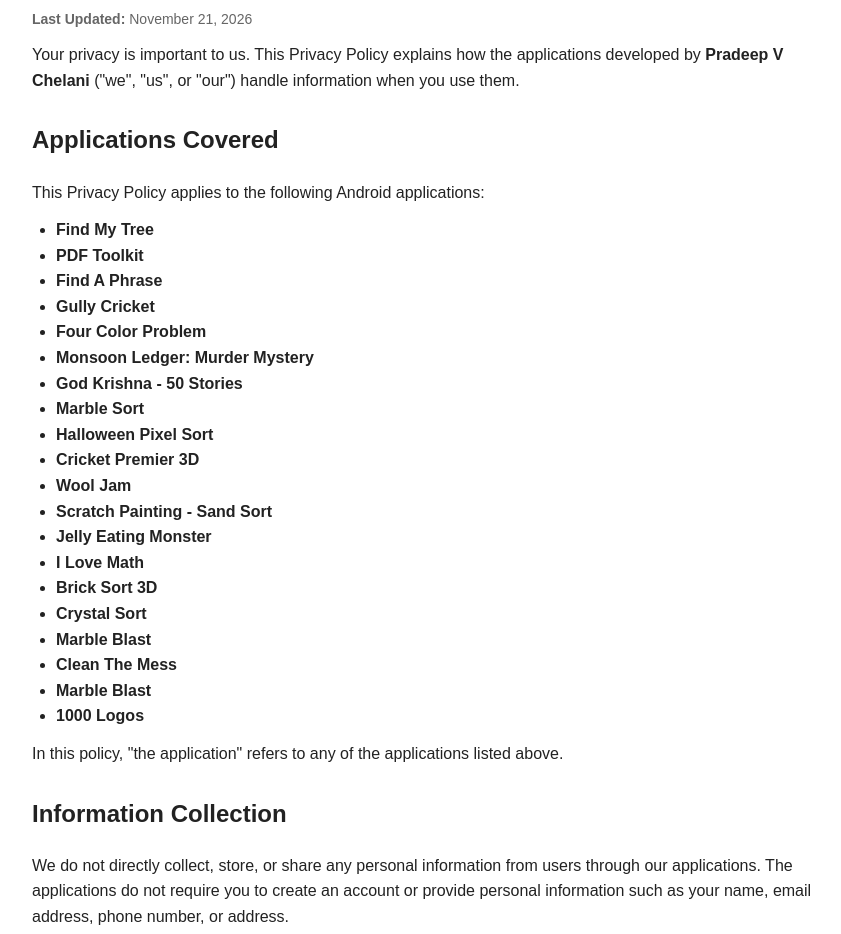
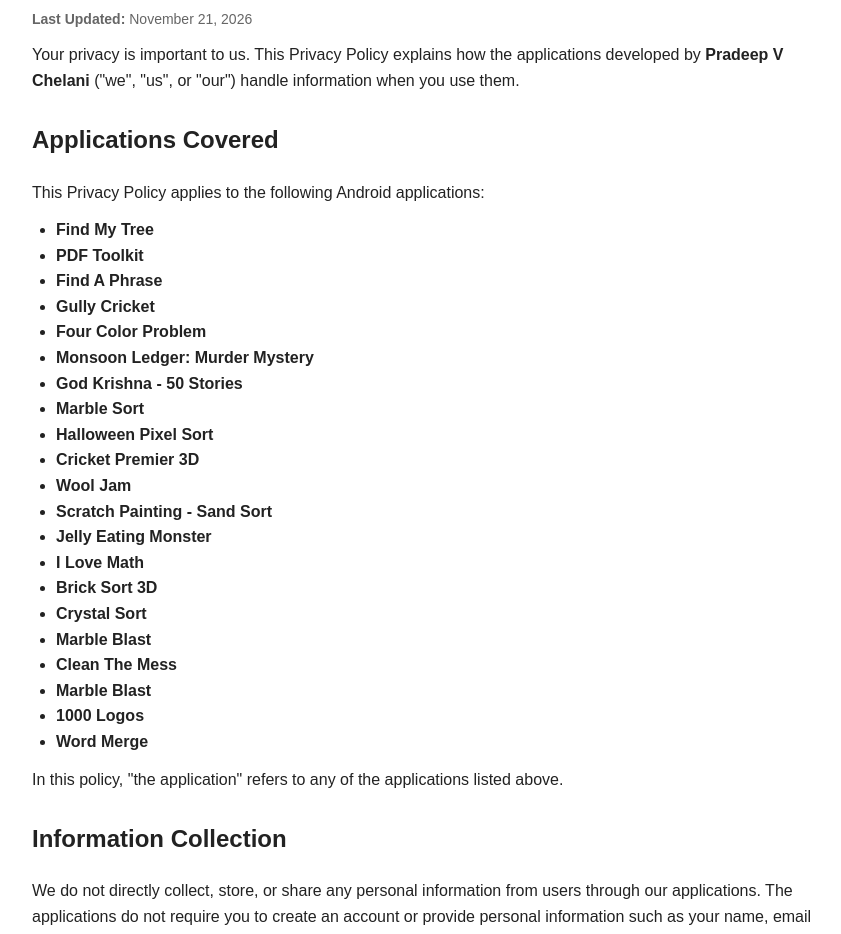
Before and after one commit to learningwithpradeep/learningwithpradeep.github.io, a plain HTML site: page index.html in a window 1280 px wide. Shown: the part 145-1079 px from the top of the page, without its empty margins (208-1049 px from the left). Drawn offline with Linux system fonts and the light colour scheme.

Commit message:
Update index.html

```diff
--- a/index.html
+++ b/index.html
@@ -72,6 +72,7 @@
       <li><strong>Clean The Mess</strong></li>
       <li><strong>Marble Blast</strong></li>
        <li><strong>1000 Logos</strong></li>
+      <li><strong>Word Merge</strong></li>
     </ul>
     <p>
       In this policy, "the application" refers to any of the applications
```
